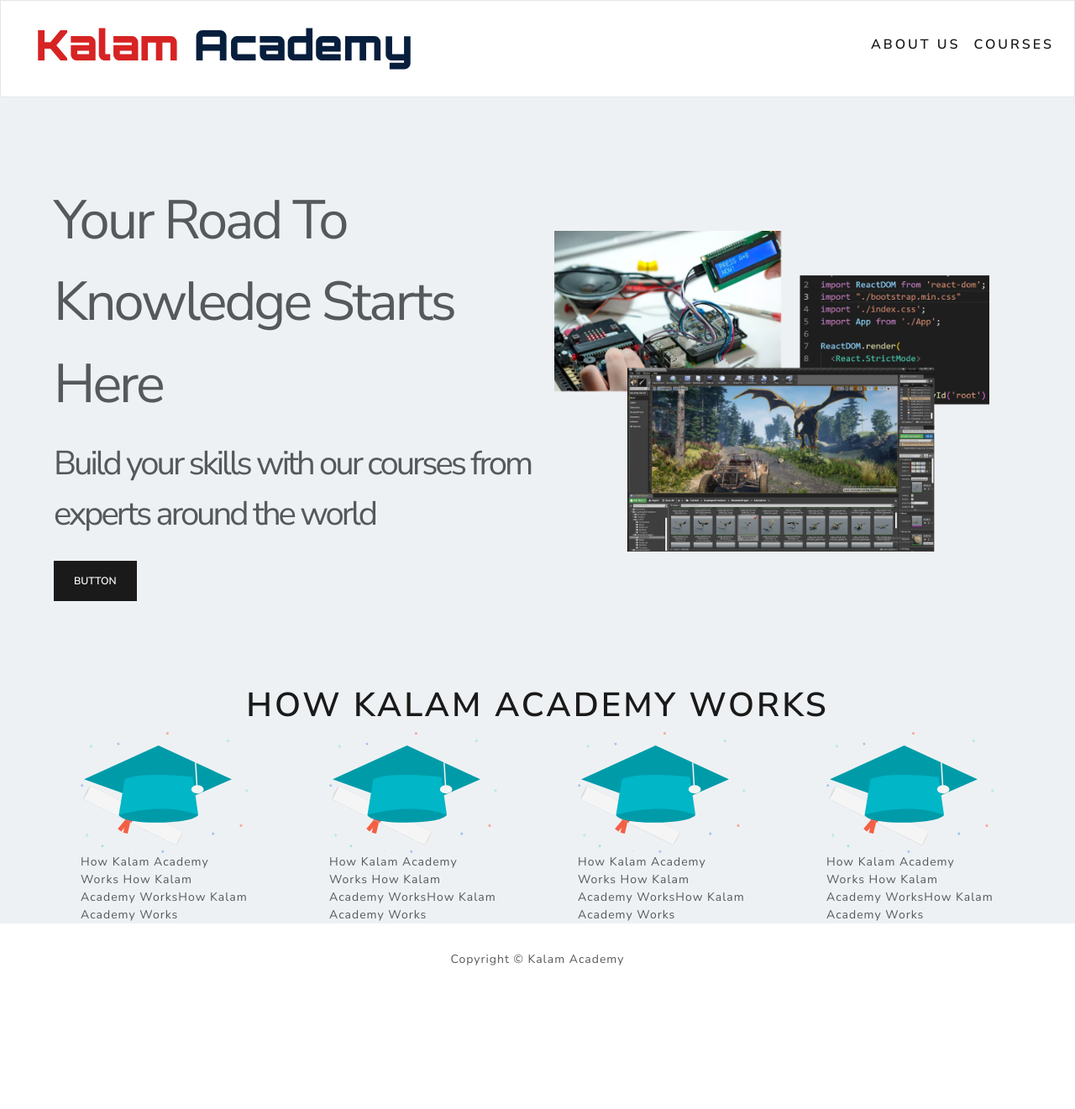
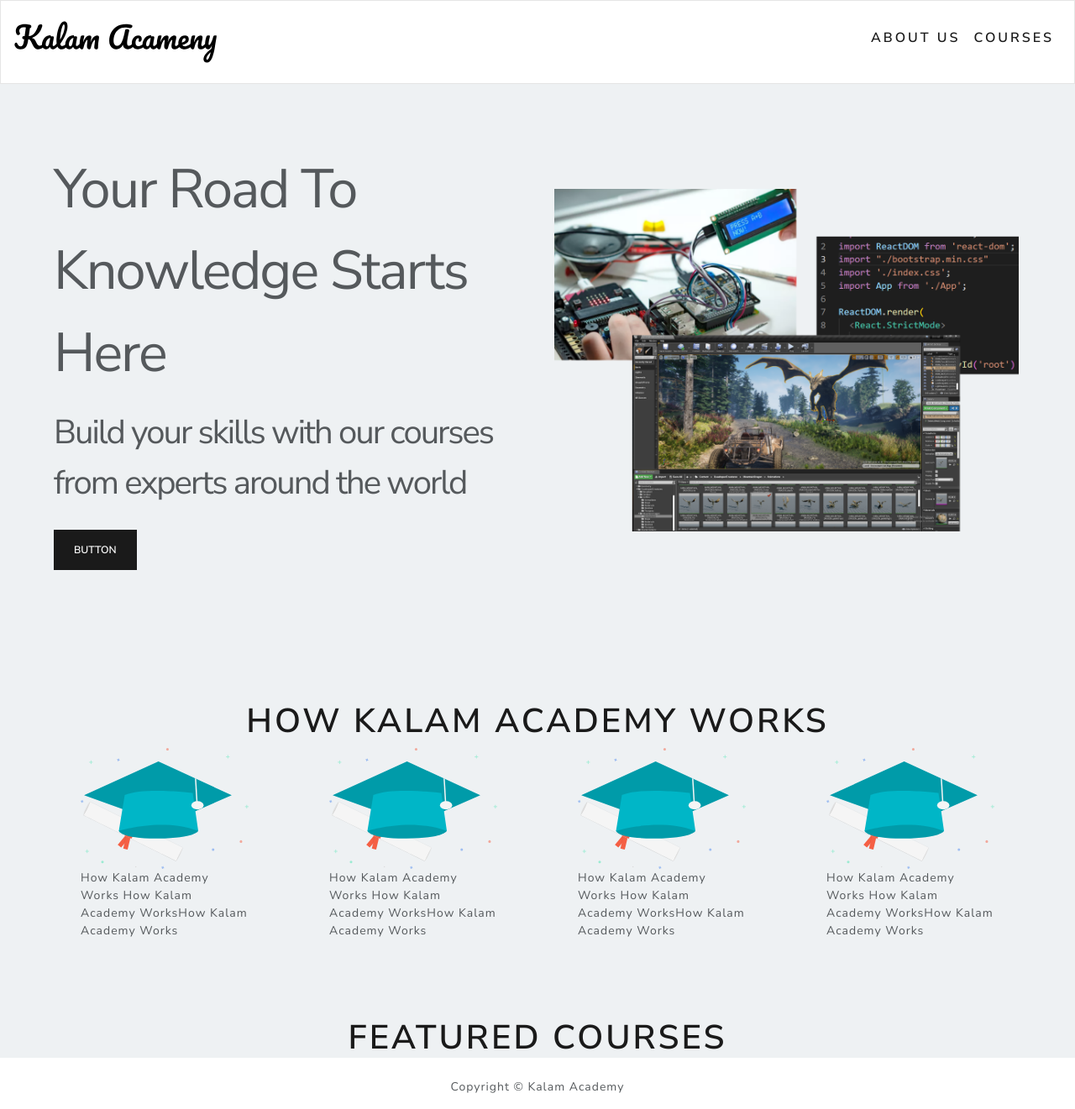
Before and after one commit to IbnRashid/Kalam-Academy, a React (Create React App) app: page / in a window 1280 px wide. Shown: the whole page at 84% size. Before the commit the page ends 1169 px from the top, so only its background shows below. Built offline with nearby package versions, Linux system fonts and the light colour scheme.

Commit message:
fixed console warnings

```diff
--- a/src/App.js
+++ b/src/App.js
@@ -1,5 +1,5 @@
 import React from "react";
-import { Container } from "react-bootstrap";
+// import { Container } from "react-bootstrap";
 import Header from "./components/Header";
 import Footer from "./components/Footer";
 import HomeScreen from "./screens/HomeScreen"
--- a/src/components/Header.js
+++ b/src/components/Header.js
@@ -1,12 +1,12 @@
 import React from "react";
-import { Navbar, Nav, Container } from "react-bootstrap";
-import img from "./ka.svg";
+import { Navbar, Nav } from "react-bootstrap";
+import img from "./kaq.svg";
 
 const Header = () => {
 	return (
 		<header>
 			<Navbar bg="light" variant="light" expand="lg" collapseOnSelect >
-				<Navbar.Brand href="/" className="py-2"><img src={img}/></Navbar.Brand>
+				<Navbar.Brand href="/" className="py-0"><img className="kaimg" alt="something" src={img} /></Navbar.Brand>
 				<Navbar.Toggle aria-controls="basic-navbar-nav" />
 				<Navbar.Collapse id="basic-navbar-nav">
 					<Nav className="ml-auto">
--- a/src/index.css
+++ b/src/index.css
@@ -13,11 +13,10 @@ main {
 	width: 100%;
 	max-width: 100%;
 	min-width: 300px;
-	height: 700px;
 	margin: 0 auto;
 	display: flex;
 	flex-wrap: wrap;
-	padding: 0 5vw;
+	padding: 6vw 5vw;
 	position: relative;
 	background-color: #eef1f3;
 	/* background-image: url(bg-pattern-top.svg), url(bg-pattern-bottom.svg); */
@@ -35,12 +34,12 @@ main {
 .main-hero-text {
 	width: 50%;
 	font-size: 40px;
-	letter-spacing: -3px;
+	letter-spacing: -2px;
 	margin-right: 20px;
 }
 
 .main-hero-img {
-	width: 45%;
+	width: 48%;
 }
 
 .hero-title {
@@ -49,6 +48,7 @@ main {
 
 .process {
 	background-color: #eef1f3;
+	padding: 6vw 0;
 }
 
 .main-process-text {
@@ -69,3 +69,11 @@ main {
 .main-process img {
 	width: 200px;
 }
+
+.featured-courses {
+	background-color: #eef1f3;
+}
+
+.kaimg {
+	height: 50px;
+}
--- a/src/screens/HomeScreen.js
+++ b/src/screens/HomeScreen.js
@@ -1,7 +1,6 @@
 import React from "react";
 import img from "./main-hero-img.png";
 import p_img from "./favicon.svg";
-
 
 const HomeScreen = () => {
 	return (
@@ -13,11 +12,11 @@ const HomeScreen = () => {
 						<p>
 							Build your skills with our courses from experts around the world
 						</p>
-						<button type="button" class="btn btn-primary">
+						<button type="button" className="btn btn-primary">
 							button
 						</button>
 					</div>
-					<img class="main-hero-img" src={img} />
+					<img className="main-hero-img" src={img} alt="cool-stuff"/>
 				</div>
 			</div>
 			<div className="process">
@@ -25,11 +24,30 @@ const HomeScreen = () => {
 					How Kalam Academy Works
 				</h2>
 				<ul className="main-process">
-					<li><img src={p_img}/>How Kalam Academy Works How Kalam Academy WorksHow Kalam Academy Works</li>
-					<li><img src={p_img}/>How Kalam Academy Works How Kalam Academy WorksHow Kalam Academy Works</li>
-					<li><img src={p_img}/>How Kalam Academy Works How Kalam Academy WorksHow Kalam Academy Works</li>
-					<li><img src={p_img}/>How Kalam Academy Works How Kalam Academy WorksHow Kalam Academy Works</li>
+					<li>
+						<img src={p_img} alt="bruh"/>
+						How Kalam Academy Works How Kalam Academy WorksHow Kalam Academy
+						Works
+					</li>
+					<li>
+						<img src={p_img} alt="bruh"/>
+						How Kalam Academy Works How Kalam Academy WorksHow Kalam Academy
+						Works
+					</li>
+					<li>
+						<img src={p_img} alt="bruh"/>
+						How Kalam Academy Works How Kalam Academy WorksHow Kalam Academy
+						Works
+					</li>
+					<li>
+						<img src={p_img} alt="bruh"/>
+						How Kalam Academy Works How Kalam Academy WorksHow Kalam Academy
+						Works
+					</li>
 				</ul>
+			</div>
+			<div className="featured-courses">
+				<h2 className="text-center main-process-text">Featured Courses</h2>
 			</div>
 		</>
 	);
```
Also changed, not shown: src/components/kaq.svg (added).
